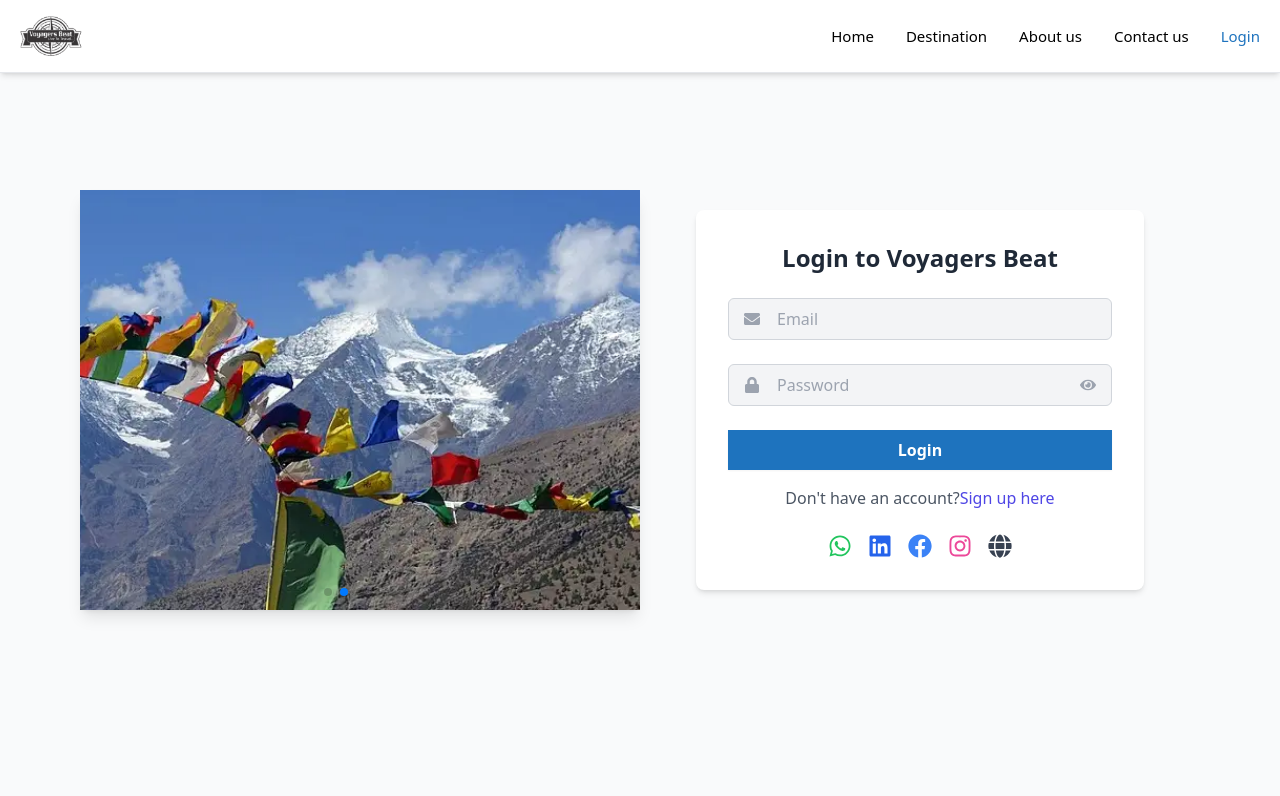
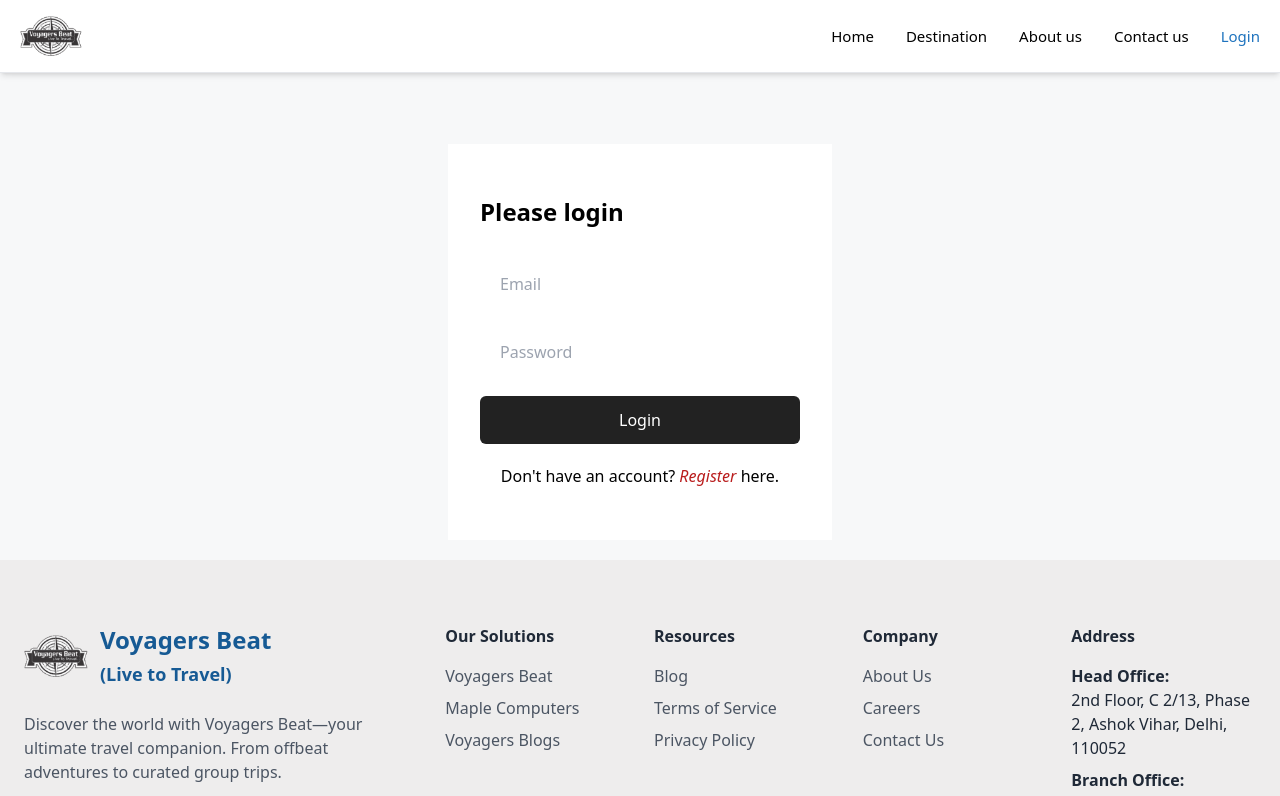
Before and after one commit to voyagersBeat/Voyagersbeat-blog-frontend, a React (Vite) app: page /login in a window 1280 px wide. Shown: the top 796 px of the page. Built offline with nearby package versions, Linux system fonts and the light colour scheme; what editorjs-html would draw is missing.

Commit message:
newest-1

```diff
--- a/src/pages/user/Login.jsx
+++ b/src/pages/user/Login.jsx
@@ -1,248 +1,82 @@
 import React, { useState } from "react";
+import {
+  useLoginUserMutation,
+  useLogoutUserMutation,
+} from "../../redux/features/auth/authApi";
 import { Link, useNavigate } from "react-router-dom";
 import { useDispatch } from "react-redux";
 import { setUser } from "../../redux/features/auth/authSlice";
-import {
-  FaWhatsapp,
-  FaLinkedin,
-  FaFacebook,
-  FaInstagram,
-  FaGlobe,
-  FaEnvelope,
-  FaLock,
-  FaEye,
-  FaEyeSlash,
-  FaExclamationCircle, // Error Icon
-} from "react-icons/fa"; // Import eye icons
-import { useLoginUserMutation } from "../../redux/features/auth/AuthApi";
-import { Swiper, SwiperSlide } from "swiper/react";
-import "swiper/css";
-import "swiper/css/pagination";
-import { Autoplay, Pagination } from "swiper/modules";
-import Image1 from "../../assets/hero-images/blog-image-1.webp";
-import Image2 from "../../assets/hero-images/blog-image-2.webp";
-import Image3 from "../../assets/hero-images/blog-image-3.webp";
-import Image4 from "../../assets/hero-images/blog-image-4.webp";
-import Image5 from "../../assets/hero-images/blog-image-5.webp";
 
 const Login = () => {
   const [email, setEmail] = useState("");
+  const [message, setMessage] = useState("");
   const [password, setPassword] = useState("");
-  const [showPassword, setShowPassword] = useState(false); // State to toggle password visibility
+  const dispatch = useDispatch();
+
   const [loginUser, { isLoading: loginLoading }] = useLoginUserMutation();
 
-  const [emailError, setEmailError] = useState(""); // State to track email error
-  const [passwordError, setPasswordError] = useState(""); // State to track password error
-  const [generalError, setGeneralError] = useState(""); // State to track general error
-
   const navigate = useNavigate();
-  const dispatch = useDispatch();
-
-  // Handle login after validation
+  // console.log("Loging user Api", loginUser);
   const handleLogin = async (e) => {
     e.preventDefault();
-    setEmailError(""); // Clear previous errors
-    setPasswordError(""); // Clear previous errors
-    setGeneralError(""); // Clear general error
-
-    if (!email || !password) {
-      // Validation if fields are empty
-      if (!email) setEmailError("Email is required");
-      if (!password) setPasswordError("Password is required");
-      return;
-    }
-
-    const data = { email, password };
+    const data = {
+      email,
+      password,
+    };
 
     try {
       const response = await loginUser(data).unwrap();
+      console.log(response);
       const { token, user } = response;
-
-      // Save token in cookies
-      // document.cookie = `token=${token}; path=/`;
-
-      // Dispatch setUser to update Redux state and local storage
       dispatch(setUser({ user }));
-
-      alert(`Login Successful, ${user.username}`);
-      navigate("/"); // Redirect to homepage after login
-    } catch (error) {
-      console.log("Login failed:", error);
-      setGeneralError("Invalid email or password");
-
-      // Set both email and password errors to show the general error
-      setEmailError("Invalid email or password");
-      setPasswordError("Invalid email or password");
+      alert("Login successful");
+      navigate("/");
+    } catch (err) {
+      setMessage("Please provide a valid email and password!");
     }
   };
 
   return (
-    <div className="flex flex-col md:flex-row h-screen items-center justify-center md:px-20 px-6 bg-gray-50">
-      {/* Left Side - Swiper Carousel */}
-      <div className="md:w-1/2 w-full flex items-center justify-center">
-        <div className="w-full lg:h-[420px] sm:h-96 h-80">
-          {/* Swiper goes here */}
-          <Swiper
-            slidesPerView={1}
-            spaceBetween={10}
-            pagination={{ clickable: true }}
-            autoplay={{ delay: 3000, disableOnInteraction: false }}
-            modules={[Pagination, Autoplay]}
-            className="w-full h-full shadow-lg overflow-hidden"
-          >
-            <SwiperSlide>
-              <img
-                src={Image1}
-                alt="Blog Slide 1"
-                className="w-full h-full object-cover"
-              />
-            </SwiperSlide>
-            <SwiperSlide>
-              <img
-                src={Image2}
-                alt="Blog Slide 2"
-                className="w-full h-full object-cover"
-              />
-            </SwiperSlide>
-            <SwiperSlide>
-              <img
-                src={Image3}
-                alt="Blog Slide 3"
-                className="w-full h-full object-cover"
-              />
-            </SwiperSlide>
-            <SwiperSlide>
-              <img
-                src={Image4}
-                alt="Blog Slide 4"
-                className="w-full h-full object-cover"
-              />
-            </SwiperSlide>
-            <SwiperSlide>
-              <img
-                src={Image5}
-                alt="Blog Slide 5"
-                className="w-full h-full object-cover"
-              />
-            </SwiperSlide>
-          </Swiper>
-        </div>
-      </div>
-
-      {/* Right Side - Login Form */}
-      <div className="md:w-1/2 w-full flex items-center justify-center">
-        <div className="max-w-md w-full p-8 bg-white rounded-lg shadow-md">
-          <h2 className="text-2xl font-bold text-center text-gray-800 mb-6">
-            Login to Voyagers Beat
-          </h2>
-          <form className="space-y-6" onSubmit={handleLogin}>
-            {/* Email Input */}
-            <div className="relative">
-              <FaEnvelope className="absolute left-4 top-1/2 transform -translate-y-1/2 text-gray-400" />
+    <div className="max-w-sm bg-white mx-auto p-8 mt-36">
+      <h2 className="text-2xl font-semibold pt-5">Please login</h2>
+      <form onSubmit={handleLogin} className="space-y-5 max-w-sm mx-auto pt-8">
         <input
-                type="email"
+          type="text"
           value={email}
+          className="w-full bg-bgPrimary focus:outline-none px-5 py-3"
           onChange={(e) => setEmail(e.target.value)}
           placeholder="Email"
-                className={`w-full pl-12 pr-4 py-2 bg-gray-100 focus:bg-white border ${
-                  emailError ? "border-red-500" : "border-gray-300"
-                } rounded-md focus:outline-none transition`}
+          required
         />
-              {emailError && (
-                <FaExclamationCircle className="absolute right-4 top-1/2 transform -translate-y-1/2 text-red-500" />
-              )}
-            </div>
-            {emailError && (
-              <span className="text-red-500 text-sm">{emailError}</span>
-            )}
 
-            {/* Password Input */}
-            <div className="relative">
-              <FaLock className="absolute left-4 top-1/2 transform -translate-y-1/2 text-gray-400" />
         <input
-                type={showPassword ? "text" : "password"} // Toggle password visibility
+          type="password"
           value={password}
+          className="w-full bg-bgPrimary focus:outline-none px-5 py-3"
           onChange={(e) => setPassword(e.target.value)}
           placeholder="Password"
-                className={`w-full pl-12 pr-4 py-2 bg-gray-100 focus:bg-white border ${
-                  passwordError ? "border-red-500" : "border-gray-300"
-                } rounded-md focus:outline-none transition`}
+          required
         />
+        {
+          message && <p className="text-red-500">{message}</p> // Display error message if any
+        }
         <button
-                type="button"
-                onClick={() => setShowPassword(!showPassword)} // Toggle visibility
-                className="absolute right-4 top-1/2 transform -translate-y-1/2"
+          type="submit"
+          disabled={loginLoading}
+          className="w-full mt-5 bg-primary hover:bg-indigo-500 text-white font-medium py-3 rounded-md"
         >
-                {showPassword ? (
-                  <FaEyeSlash className="text-gray-400" />
-                ) : (
-                  <FaEye className="text-gray-400" />
-                )}
-              </button>
-              {passwordError && (
-                <FaExclamationCircle className="absolute right-4 top-1/2 transform -translate-y-1/2 text-red-500" />
-              )}
-            </div>
-            {passwordError && (
-              <span className="text-red-500 text-sm">{passwordError}</span>
-            )}
-
-            <button
-              disabled={loginLoading}
-              type="submit"
-              className="w-full bg-[#1e73be] hover:bg-[#165a94] text-white font-semibold py-2 transition-all duration-300 ease-in-out shadow-sm hover:shadow-md"
-            >
-              {loginLoading ? "Logging in..." : "Login"}
+          Login
         </button>
       </form>
 
-          <p className="mt-4 text-center text-gray-600">
+      <p className="my-5 text-center">
         Don't have an account?
-            <Link className="text-indigo-600 hover:underline" to="/register">
-              Sign up here
-            </Link>
+        <Link to="/register" className="text-red-700 italic">
+          {" "}
+          Register{" "}
+        </Link>{" "}
+        here.
       </p>
-
-          <div className="flex justify-center gap-4 mt-6">
-            {/* Social Media Links */}
-            <a
-              href="https://wa.me/8448591315"
-              target="_blank"
-              rel="noopener noreferrer"
-            >
-              <FaWhatsapp className="text-green-500 text-2xl hover:text-green-600" />
-            </a>
-            <a
-              href="https://www.linkedin.com/company/voyagersbeat07/"
-              target="_blank"
-              rel="noopener noreferrer"
-            >
-              <FaLinkedin className="text-blue-600 text-2xl hover:text-blue-700" />
-            </a>
-            <a
-              href="https://www.facebook.com/voyagersBeat/"
-              target="_blank"
-              rel="noopener noreferrer"
-            >
-              <FaFacebook className="text-blue-500 text-2xl hover:text-blue-600" />
-            </a>
-            <a
-              href="https://www.instagram.com/voyagersbeat?igsh=OGI2cGh0NzdvamE4"
-              target="_blank"
-              rel="noopener noreferrer"
-            >
-              <FaInstagram className="text-pink-500 text-2xl hover:text-pink-600" />
-            </a>
-            <a
-              href="https://voyagersbeat.com/"
-              target="_blank"
-              rel="noopener noreferrer"
-            >
-              <FaGlobe className="text-gray-700 text-2xl hover:text-gray-900" />
-            </a>
-          </div>
-        </div>
-      </div>
     </div>
   );
 };
--- a/src/redux/features/auth/authSlice.js
+++ b/src/redux/features/auth/authSlice.js
@@ -1,13 +1,6 @@
 import { createSlice } from "@reduxjs/toolkit";
 
-// Utility function to check if the token exists in cookies
-const isTokenPresentInCookies = () => {
-  const token = document.cookie
-    .split(";")
-    .find((cookie) => cookie.trim().startsWith("token="));
-  return !!token;
-};
-
+// Utility function to check if the token exists in cooki
 // Utility function to get the initial state from localStorage
 const loadUserFromLocalStorage = () => {
   try {
```
Lines whose indentation alone changed are shown as unchanged.
